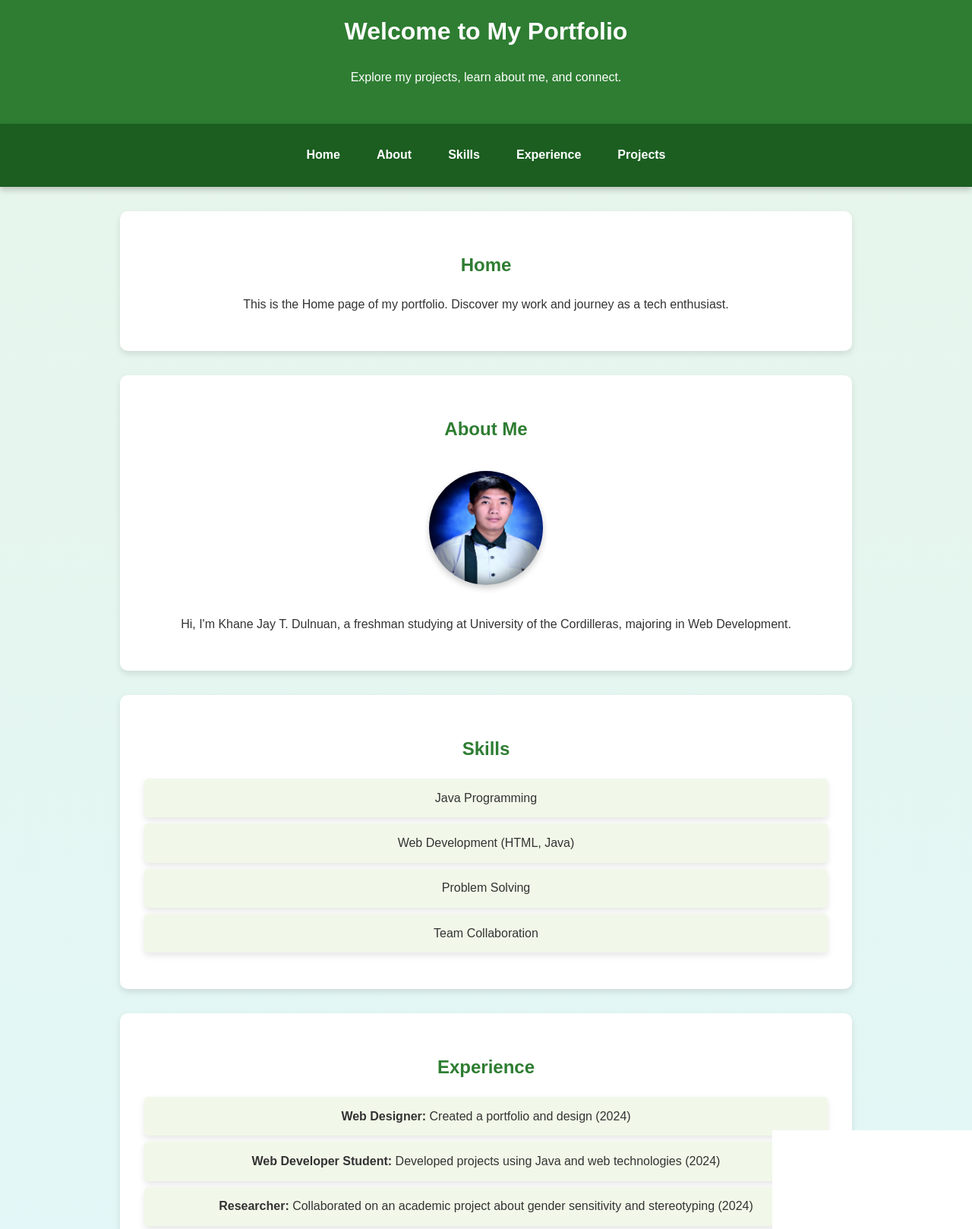
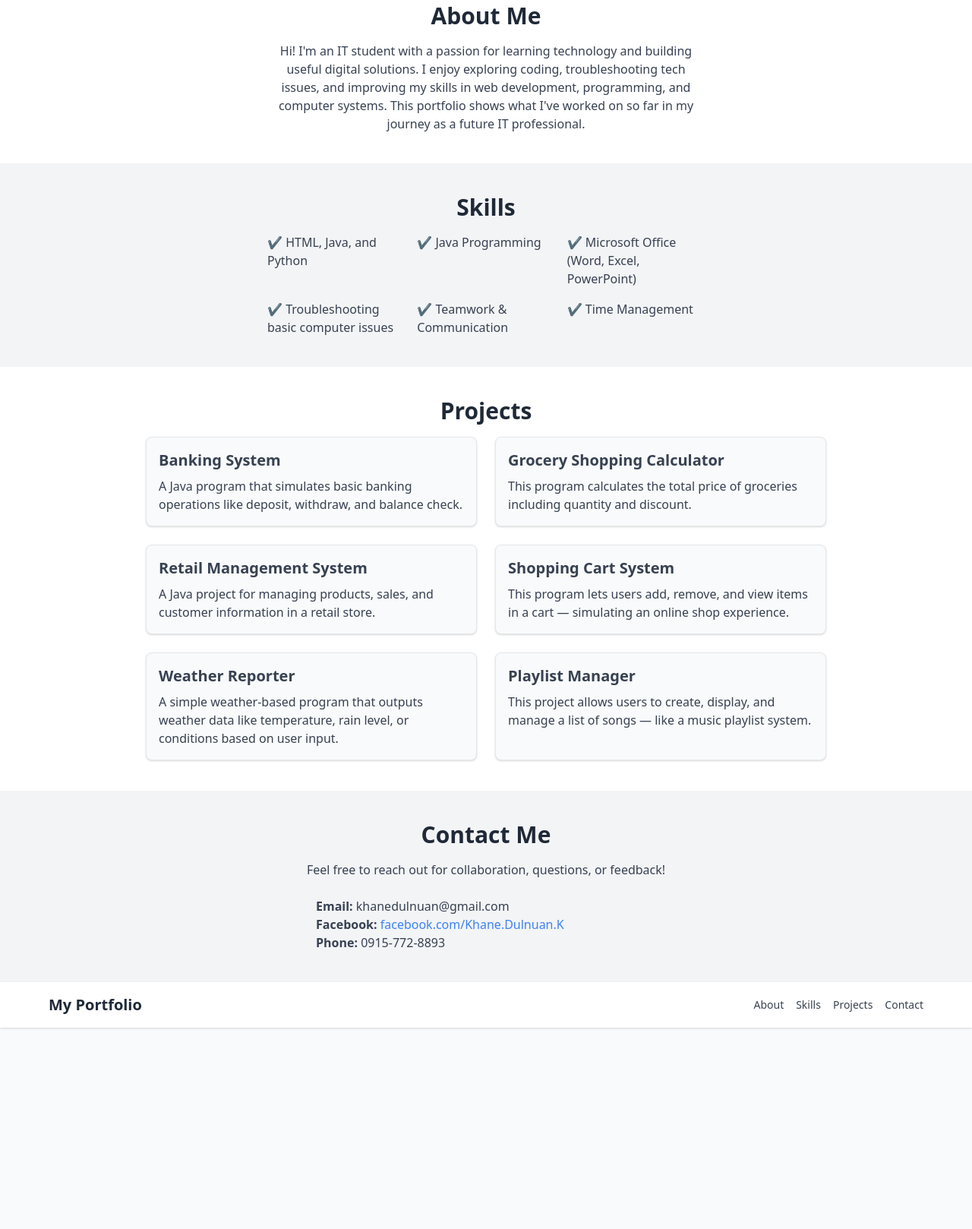
Before and after one commit to Khanue567/Dulnuan-Portfolio, a plain HTML site: page index.html in a window 1280 px wide. Shown: the part 37-1655 px from the top of the page at 76% size. After the commit the page ends 1390 px from the top, so only its background shows below. Drawn offline with nearby package versions, Linux system fonts and the light colour scheme.

Commit message:
Add files via upload

```diff
--- a/index.html
+++ b/index.html
@@ -1,165 +1,98 @@
 <!DOCTYPE html>
 <html lang="en">
 <head>
-    <meta charset="UTF-8">
-    <meta name="viewport" content="width=device-width, initial-scale=1.0">
-    <title>My Online Portfolio</title>
-    <style>
-        /* General Styles */
-        body {
-            font-family: Arial, sans-serif;
-            margin: 0;
-            padding: 0;
-            line-height: 1.6;
-            color: #333;
-            background: linear-gradient(to bottom, #e8f5e9, #e0f7fa);
-        }
+  <meta charset="UTF-8" />
+  <meta name="viewport" content="width=device-width, initial-scale=1.0" />
+  <title>My Portfolio</title>
+  <link href="https://cdn.jsdelivr.net/npm/tailwindcss@2.2.19/dist/tailwind.min.css" rel="stylesheet">
+</head>
+<body class="bg-gray-50 text-gray-800">
 
-        header {
-            background: #2e7d32;
-            color: white;
-            padding: 2rem 0;
-            text-align: center;
-            box-shadow: 0 4px 8px rgba(0, 0, 0, 0.2);
-        }
+  <!-- About Me Section -->
+  <section id="about" class="bg-white py-10 px-6 text-center">
+    <h2 class="text-3xl font-bold mb-4">About Me</h2>
+    <p class="text-gray-700 max-w-xl mx-auto">
+      Hi! I'm an IT student with a passion for learning technology and building useful digital solutions.
+      I enjoy exploring coding, troubleshooting tech issues, and improving my skills in web development, programming, and computer systems.
+      This portfolio shows what I've worked on so far in my journey as a future IT professional.
+    </p>
+  </section>
+<!-- Skills Section -->
+<section id="skills" class="bg-gray-100 py-10 px-6 text-center">
+  <h2 class="text-3xl font-bold mb-4">Skills</h2>
+  <ul class="grid grid-cols-2 md:grid-cols-3 gap-4 max-w-xl mx-auto text-left text-gray-700">
+    <li>✔️ HTML, Java, and Python</li>
+    <li>✔️ Java Programming</li>
+    <li>✔️ Microsoft Office (Word, Excel, PowerPoint)</li>
+    <li>✔️ Troubleshooting basic computer issues</li>
+    <li>✔️ Teamwork & Communication</li>
+    <li>✔️ Time Management</li>
+  </ul>
+</section>
+<!-- Projects Section -->
+<section id="projects" class="bg-white py-10 px-6 text-center">
+  <h2 class="text-3xl font-bold mb-4">Projects</h2>
+  <div class="grid grid-cols-1 md:grid-cols-2 gap-6 max-w-4xl mx-auto text-left text-gray-700">
 
-        nav {
-            display: flex;
-            justify-content: center;
-            background: #1b5e20;
-            padding: 1rem;
-            box-shadow: 0 4px 8px rgba(0, 0, 0, 0.2);
-        }
+    <div class="border p-4 rounded-lg shadow bg-gray-50">
+      <h3 class="text-xl font-semibold mb-2">Banking System</h3>
+      <p>A Java program that simulates basic banking operations like deposit, withdraw, and balance check.</p>
+    </div>
 
-        nav a {
-            color: white;
-            padding: 0.8rem 1.5rem;
-            text-decoration: none;
-            font-weight: bold;
-            transition: background 0.3s, transform 0.3s;
-        }
+    <div class="border p-4 rounded-lg shadow bg-gray-50">
+      <h3 class="text-xl font-semibold mb-2">Grocery Shopping Calculator</h3>
+      <p>This program calculates the total price of groceries including quantity and discount.</p>
+    </div>
 
-        nav a:hover {
-            background: #4caf50;
-            transform: scale(1.1);
-        }
+    <div class="border p-4 rounded-lg shadow bg-gray-50">
+      <h3 class="text-xl font-semibold mb-2">Retail Management System</h3>
+      <p>A Java project for managing products, sales, and customer information in a retail store.</p>
+    </div>
 
-        section {
-            padding: 2rem;
-            margin: 2rem auto;
-            max-width: 900px;
-            background: white;
-            border-radius: 10px;
-            box-shadow: 0 4px 8px rgba(0, 0, 0, 0.1);
-        }
+    <div class="border p-4 rounded-lg shadow bg-gray-50">
+      <h3 class="text-xl font-semibold mb-2">Shopping Cart System</h3>
+      <p>This program lets users add, remove, and view items in a cart — simulating an online shop experience.</p>
+    </div>
 
-        section h2 {
-            color: #2e7d32;
-        }
+    <div class="border p-4 rounded-lg shadow bg-gray-50">
+      <h3 class="text-xl font-semibold mb-2">Weather Reporter</h3>
+      <p>A simple weather-based program that outputs weather data like temperature, rain level, or conditions based on user input.</p>
+    </div>
 
-        .home, .about, .skills, .projects, .experience {
-            text-align: center;
-        }
+    <div class="border p-4 rounded-lg shadow bg-gray-50">
+      <h3 class="text-xl font-semibold mb-2">Playlist Manager</h3>
+      <p>This project allows users to create, display, and manage a list of songs — like a music playlist system.</p>
+    </div>
 
-        .about img {
-            border-radius: 50%;
-            width: 150px;
-            height: 150px;
-            margin: 1rem 0;
-            box-shadow: 0 4px 8px rgba(0, 0, 0, 0.2);
-        }
+  </div>
+</section>
+<!-- Contact Section -->
+<section id="contact" class="bg-gray-100 py-10 px-6 text-center">
+  <h2 class="text-3xl font-bold mb-4">Contact Me</h2>
+  <p class="text-gray-700 mb-6">Feel free to reach out for collaboration, questions, or feedback!</p>
 
-        ul {
-            list-style-type: none;
-            padding: 0;
-        }
+  <div class="max-w-md mx-auto text-left text-gray-700">
+    <p><strong>Email:</strong> khanedulnuan@gmail.com</p>
+    <p><strong>Facebook:</strong>
+      <a href="https://www.facebook.com/Khane.Dulnuan.K" class="text-blue-500 hover:underline" target="_blank">
+        facebook.com/Khane.Dulnuan.K
+      </a>
+    </p>
+    <p><strong>Phone:</strong> 0915-772-8893</p>
+  </div>
+</section>
+<!-- Navigation Bar -->
+<nav class="bg-white shadow p-4 sticky top-0 z-50">
+  <div class="max-w-6xl mx-auto flex justify-between items-center">
+    <h1 class="text-xl font-bold text-gray-800">My Portfolio</h1>
+    <ul class="flex space-x-4 text-sm font-medium text-gray-700">
+      <li><a href="#about" class="hover:text-blue-500">About</a></li>
+      <li><a href="#skills" class="hover:text-blue-500">Skills</a></li>
+      <li><a href="#projects" class="hover:text-blue-500">Projects</a></li>
+      <li><a href="#contact" class="hover:text-blue-500">Contact</a></li>
+    </ul>
+  </div>
+</nav>
 
-        ul li {
-            background: #f1f8e9;
-            margin: 0.5rem 0;
-            padding: 0.8rem;
-            border-radius: 5px;
-            box-shadow: 0 4px 8px rgba(0, 0, 0, 0.1);
-        }
-
-        footer {
-            background: #1b5e20;
-            color: white;
-            text-align: center;
-            padding: 1.5rem 0;
-            margin-top: 2rem;
-            box-shadow: 0 -4px 8px rgba(0, 0, 0, 0.2);
-        }
-
-        footer p {
-            margin: 0;
-        }
-
-        /* Hover Effects for Buttons */
-        .btn {
-            display: inline-block;
-            margin-top: 1rem;
-            padding: 0.8rem 1.5rem;
-            color: white;
-            background: #2e7d32;
-            text-decoration: none;
-            border-radius: 5px;
-            transition: background 0.3s, transform 0.3s;
-        }
-
-        .btn:hover {
-            background: #4caf50;
-            transform: scale(1.05);
-        }
-    </style>
-</head>
-<body>
-    <header>
-        <h1>Welcome to My Portfolio</h1>
-        <p>Explore my projects, learn about me, and connect.</p>
-    </header>
-    <nav>
-        <a href="#home">Home</a>
-        <a href="#about">About</a>
-        <a href="#skills">Skills</a>
-        <a href="#experience">Experience</a>
-        <a href="#projects">Projects</a>
-    </nav>
-    <section id="home" class="home">
-        <h2>Home</h2>
-        <p>This is the Home page of my portfolio. Discover my work and journey as a tech enthusiast.</p>
-    </section>
-    <section id="about" class="about">
-        <h2>About Me</h2>
-        <img src="462645505_611082901345027_2124323136751737436_n.jpg" alt="Profile Picture">
-        <p>Hi, I'm Khane Jay T. Dulnuan, a freshman studying at University of the Cordilleras, majoring in Web Development.</p>
-    </section>
-    <section id="skills" class="skills">
-        <h2>Skills</h2>
-        <ul>
-            <li>Java Programming</li>
-            <li>Web Development (HTML, Java)</li>
-            <li>Problem Solving</li>
-            <li>Team Collaboration</li>
-        </ul>
-    </section>
-    <section id="experience" class="experience">
-        <h2>Experience</h2>
-        <ul>
-            <li><strong>Web Designer:</strong> Created a portfolio and design (2024)</li>
-            <li><strong>Web Developer Student:</strong> Developed projects using Java and web technologies (2024)</li>
-            <li><strong>Researcher:</strong> Collaborated on an academic project about gender sensitivity and stereotyping (2024)</li>
-        </ul>
-    </section>
-    <section id="projects" class="projects">
-        <h2>Projects</h2>
-        <ul>
-            <li><strong>Online Portfolio:</strong> A web project showcasing my skills and creativity.</li>
-            <li><strong>E-Article Collage:</strong> A research-based project on gender sensitivity.</li>
-        </ul>
-    </section>
-    <footer>
-        <p>&copy; 2024 Khane Jay T. Dulnuan. All rights reserved.</p>
-    </footer>
 </body>
 </html>
```
